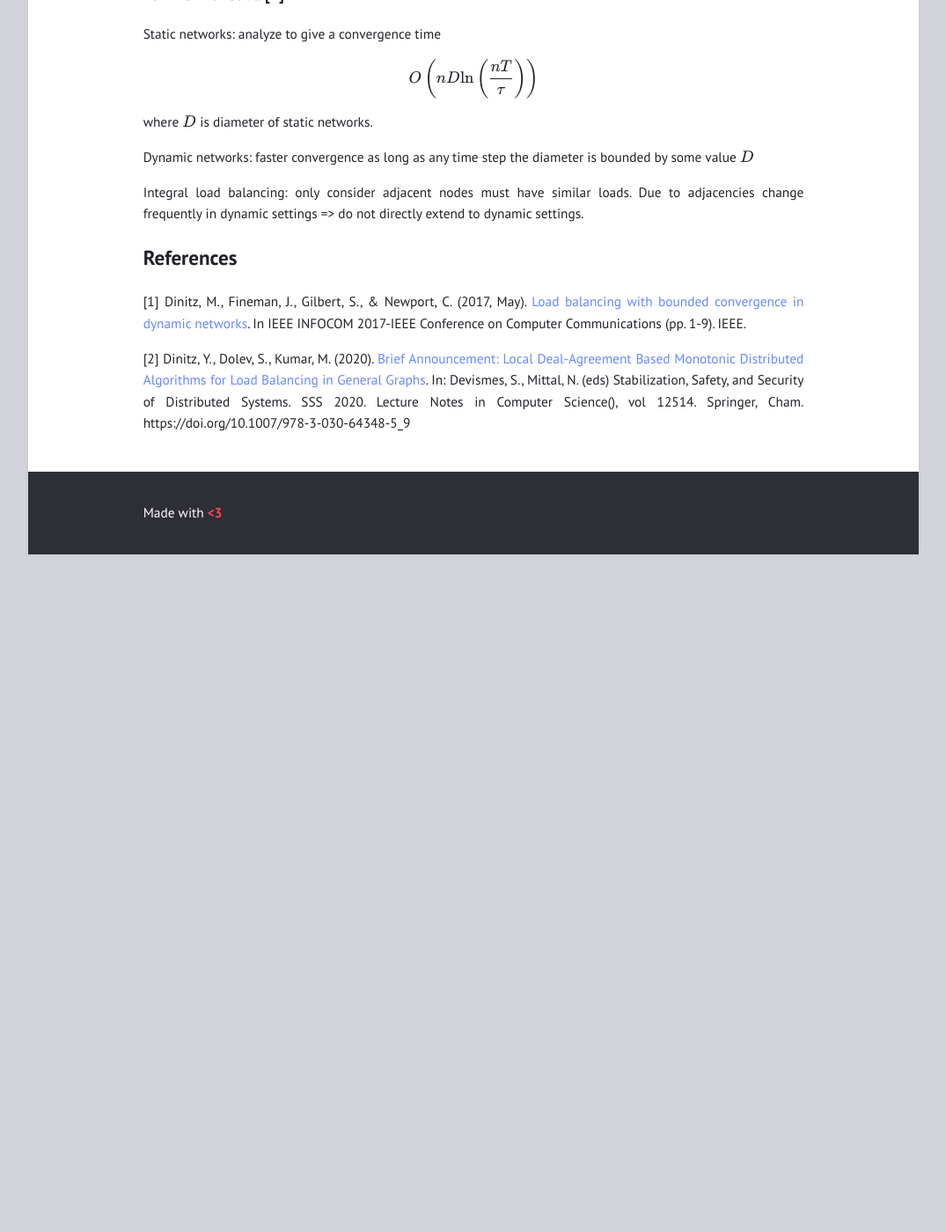
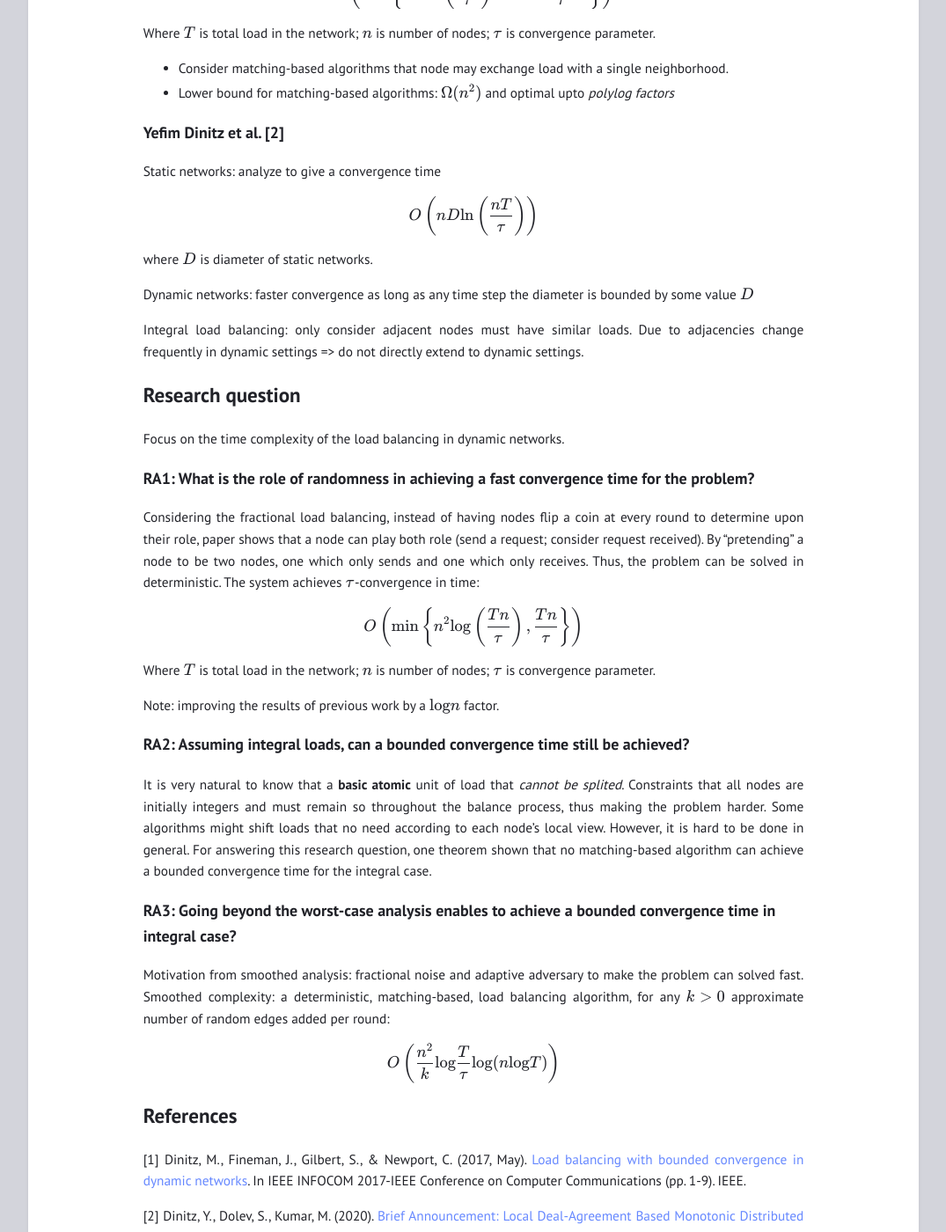
Before and after one commit to lnhutnam/computational-complexity, a Jekyll site: the page built from _posts/2022-12-30-load-balancing.md, in a window 1280 px wide and 1400 px high, scrolled down 3491 px. Shown: the whole window at 88% size, without its empty margins (102-1177 px from the left). Built offline with Jekyll 4.4.1, drawn with Linux system fonts in a browser that asks for light colours; before the commit the page ends 4121 px from its top, so only the background shows below that; some of the changed text lies outside the part shown.

Commit message:
upload dlb

```diff
--- a/_posts/2022-12-30-load-balancing.md
+++ b/_posts/2022-12-30-load-balancing.md
@@ -83,12 +83,15 @@
 
 ### Distributed load balancing - Fractional
 
+Load in the system can be splitted indefinitely. So that, the perfect balancing always exists. However, it might be slow to converge.
+
 
 ![](../assets/figures/posts/dlb/dlb_fractional.gif)
 
 
 ### Distributed load balancing - Integral
 
+There exists an atomic unit of load, i.e unit weights (e.g, 1). Example: if we have load equal 5, it cannot be splitted into 2.5 and 2.5, but splitted easily into 2 and 3. This case can always achieve 1-convergence. Model is more realistic than fractional case. However, it harder to get positive results.
 
 ## Related works
 
@@ -120,6 +123,34 @@
 
 Integral load balancing: only consider adjacent nodes must have similar loads. Due to adjacencies change frequently in dynamic settings => do not directly extend to dynamic settings.
 
+## Research question
+
+Focus on the time complexity of the load balancing in dynamic networks.
+
+### RA1: What is the role of randomness in achieving a fast convergence time for the problem?
+
+Considering the fractional load balancing, instead of having nodes flip a coin at every round to determine upon their role, paper shows that a node can play both role (send a request; consider request received). By “pretending” a node to be two nodes, one which only sends and one which only receives. Thus, the problem can be solved in deterministic. The system achieves $$\tau$$-convergence in time:
+
+$$
+O\left(\text{min}\left\{n^2\text{log}\left(\frac{Tn}{\tau}\right), \frac{Tn}{\tau}\right\}\right)
+$$
+
+Where $$T$$ is total load in the network; $$n$$ is number of nodes; $$\tau$$ is convergence parameter.
+
+Note: improving the results of previous work by a $$\text{log}n$$ factor.
+
+### RA2: Assuming integral loads, can a bounded convergence time still be achieved?
+
+It is very natural to know that a **basic atomic** unit of load that *cannot be splited*. Constraints that all nodes are initially integers and must remain so throughout the balance process, thus making the problem harder. Some algorithms might shift loads that no need according to each node’s local view. However, it is hard to be done in general. For answering this research question, one theorem shown that no matching-based algorithm can achieve a
+bounded convergence time for the integral case.
+
+### RA3: Going beyond the worst-case analysis enables to achieve a bounded convergence time in integral case?
+
+Motivation from smoothed analysis: fractional noise and adaptive adversary to make the problem can solved fast. Smoothed complexity: a deterministic, matching-based, load balancing algorithm, for any $$k>0$$ approximate number of random edges added per round:
+
+$$
+O\left(\frac{n^2}{k}\text{log}\frac{T}{\tau}\text{log}(n\text{log}T)\right)
+$$
 
 ## References
 
```
Also changed, not shown: _posts/2023-01-01-sss-problem.md (added, +6 -0 lines).
